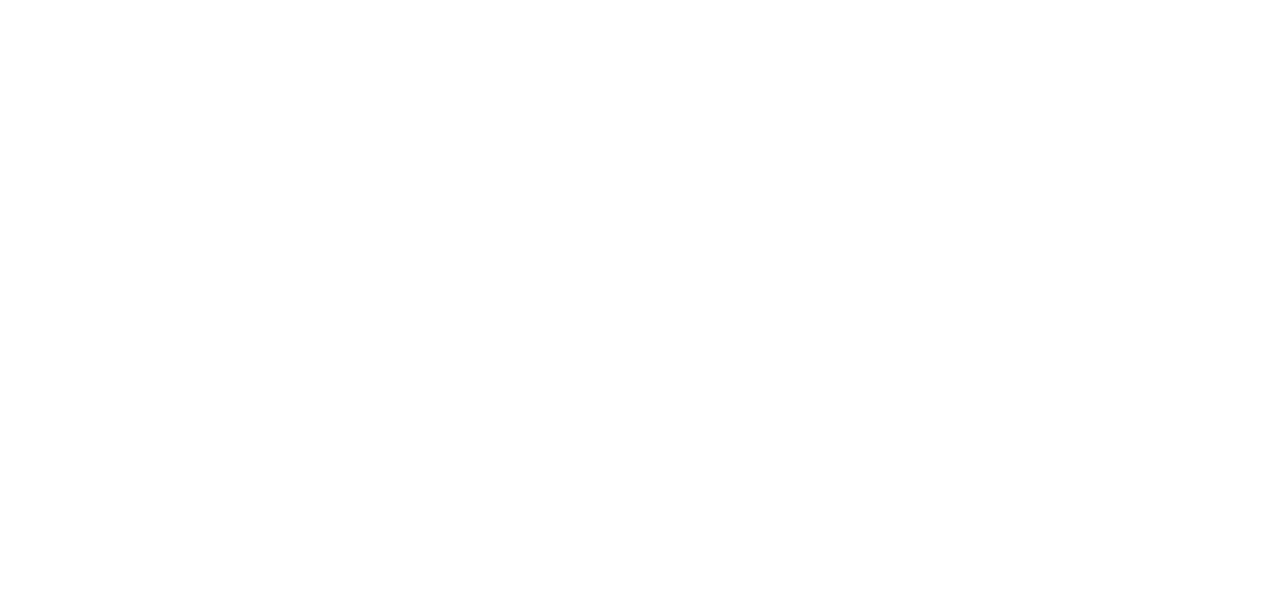
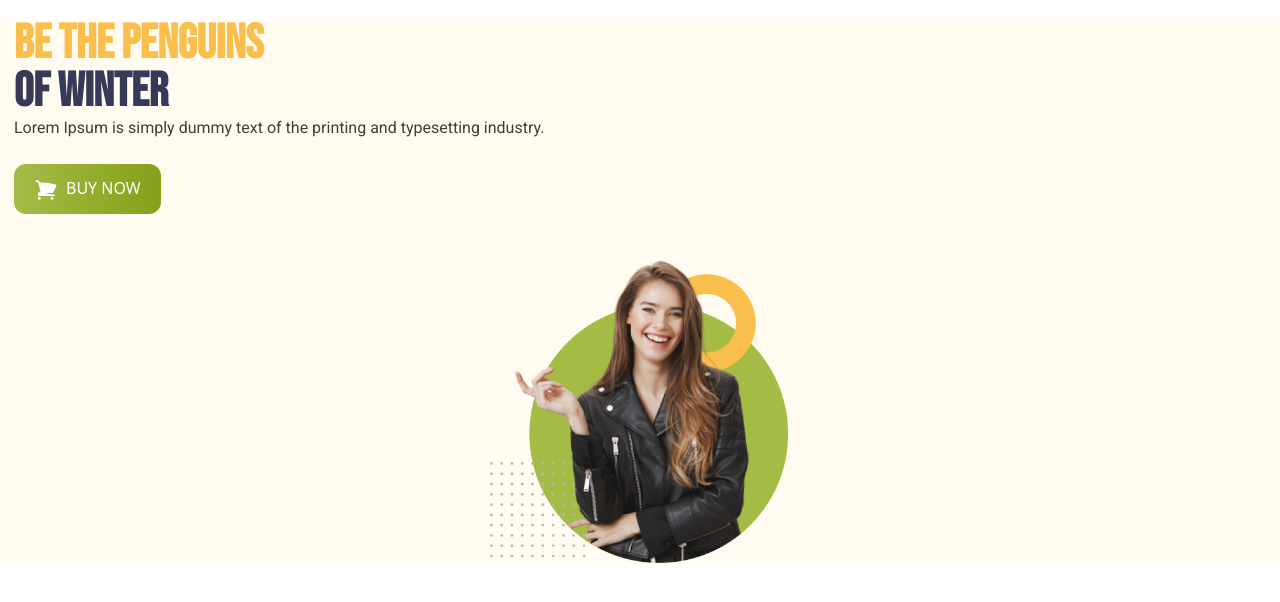
Before and after one commit to RifatCSE10/penguin-fashion-with-tailwindcss, a plain HTML site: page index.html in a window 1280 px wide. Drawn offline with nearby package versions, Linux system fonts and the light colour scheme.

Commit message:
banner section compleate for small devices

```diff
--- a/index.html
+++ b/index.html
@@ -5,8 +5,40 @@
     <meta http-equiv="X-UA-Compatible" content="IE=edge">
     <meta name="viewport" content="width=device-width, initial-scale=1.0">
     <title>penguinfashion-tailwindcss</title>
+    <link rel="preconnect" href="https://fonts.googleapis.com">
+    <link rel="preconnect" href="https://fonts.gstatic.com" crossorigin>
+    <link href="https://fonts.googleapis.com/css2?family=Bebas+Neue&display=swap" rel="stylesheet">
+    <link rel="preconnect" href="https://fonts.googleapis.com">
+    <link rel="preconnect" href="https://fonts.gstatic.com" crossorigin>
+    <link href="https://fonts.googleapis.com/css2?family=Roboto:ital,wght@0,100;0,300;0,400;0,500;0,700;0,900;1,100;1,300;1,400;1,500;1,700;1,900&display=swap" rel="stylesheet">
+    <script src="https://cdn.tailwindcss.com"></script>
+    <style>
+        .bebas-neue{
+        font-family: "Bebas Neue", sans-serif;
+    }
+
+    .roboto{
+        font-family: "Roboto", sans-serif;
+    }
+    </style>
 </head>
 <body>
-
+    <header class="bg-[#FFFBF0]">
+        <nav></nav>
+        <!-- Banner section start here... -->
+        <section class="w-full px-3.5 my-5">
+            <div>
+                <h1 class="bebas-neue text-5xl font-bold tracking-normal"> <span class="text-[#FABE4C]">Be the Penguins</span><br> <span class="text-[#363958]">of Winter</span></h1>
+                <p class="roboto text-base text-[#3E3E3E] font-normal">Lorem Ipsum is simply dummy text of the printing and typesetting industry.</p>
+                <button class="bg-gradient-to-r from-[#A4BC46] to-[#85A019] text-[#ffff] py-3 px-5 rounded-xl mt-6">
+                    <svg xmlns="http://www.w3.org/2000/svg" fill="#ffff" viewBox="0 0 24 24" stroke-width="1.5" stroke="currentColor" class="size-6 inline mr-2">
+                     <path stroke-linecap="round" stroke-linejoin="round" d="M2.25 3h1.386c.51 0 .955.343 1.087.835l.383 1.437M7.5 14.25a3 3 0 0 0-3 3h15.75m-12.75-3h11.218c1.121-2.3 2.1-4.684 2.924-7.138a60.114 60.114 0 0 0-16.536-1.84M7.5 14.25 5.106 5.272M6 20.25a.75.75 0 1 1-1.5 0 .75.75 0 0 1 1.5 0Zm12.75 0a.75.75 0 1 1-1.5 0 .75.75 0 0 1 1.5 0Z" />
+                  </svg>BUY NOW</button>
+            </div>
+            <div class="w-[300px] mx-auto mt-10">
+                <img class="h-full w-full" src="./images/model.png" alt="model-img">
+            </div>
+        </section>
+    </header>
 </body>
 </html>
--- /dev/null
+++ b/tailwind.config.js
@@ -0,0 +1,8 @@
+/** @type {import('tailwindcss').Config} */
+module.exports = {
+    content: ["./src/**/*.{html}"],
+    theme: {
+      extend: {},
+    },
+    plugins: [],
+  }
```
